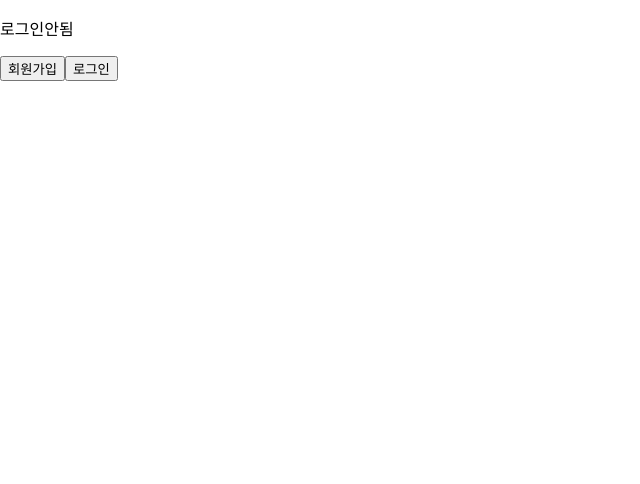
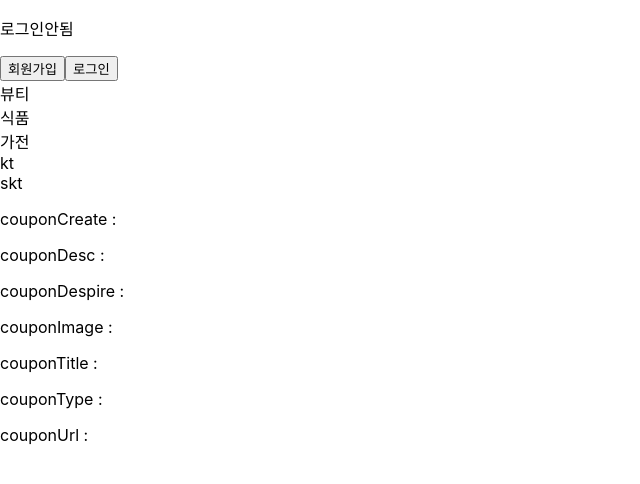
Before and after one commit to HangHae99-Team17/frontend, a React (Create React App) app: page /api/category in a window 1280 px wide. Shown: the top 484 px of the page, without its empty margins (0-640 px from the left). Built offline with nearby package versions, Linux system fonts and the light colour scheme.

Commit message:
category folders API 기능 수정
category folders API 기능 수정

```diff
--- a/package.json
+++ b/package.json
@@ -11,6 +11,7 @@
     "history": "^4.7.2",
     "immer": "^9.0.6",
     "react": "^17.0.2",
+    "react-datepicker": "^4.3.0",
     "react-dom": "^17.0.2",
     "react-redux": "^7.2.6",
     "react-router-dom": "^5.3.0",
--- a/src/common/axios.js
+++ b/src/common/axios.js
@@ -1,7 +1,7 @@
 import axios from "axios";
 
 const instance = axios.create({
-  baseURL: "http://3.34.199.152/",
+  baseURL: "http://13.209.12.105:8080/",
 });
 
 instance.interceptors.request.use((config) => {
@@ -19,7 +19,7 @@ export const apis = {
   logincheck: () => instance.get('api/user/show'),
   edituser: (user_info) => instance.put('/api/user/change',user_info),
   deluser: (password) => instance.post('/api/user/delete',password),
-  getCategory:() => instance.get('api/main'),
+  getCategory:(param) => instance.get(`api/category/${param}`),
   getFolders:() => instance.get('api/folders'),
 
   // 쿠폰 상세페이지 데이터 불러오기
--- a/src/components/Category2.js
+++ /dev/null
@@ -1,11 +0,0 @@
-import React from 'react';
-
-const Category2 = (props) => {
-    return (
-        <React.Fragment>
-            <p>{props.couponTitle}</p>
-        </React.Fragment>
-    );
-};
-
-export default Category2;
--- /dev/null
+++ b/src/components/Categorys.js
@@ -0,0 +1,27 @@
+import React, { useState } from 'react';
+import { history } from "../redux/configureStore"
+
+const Categorys = (props) => {
+    const category = ["뷰티","식품","가전","kt","skt"]
+
+
+    return (
+        <React.Fragment>
+             {category.map((item)=>{
+                return <div onClick={()=>{history.push(`/api/category/${item}`)}}>{item}</div>
+            })
+
+            }
+            <p>couponCreate : {props.couponCreate}</p>
+            <p>couponDesc : {props.couponDesc}</p>
+            <p>couponDespire : {props.couponDespire}</p>
+            <p>couponImage : {props.couponImage}</p>
+            <p>couponTitle : {props.couponTitle}</p>
+            <p>couponType : {props.couponType}</p>
+            <p>couponUrl : {props.couponUrl}</p>
+
+        </React.Fragment>
+    );
+};
+
+export default Categorys;
--- /dev/null
+++ b/src/components/Folder.js
@@ -0,0 +1,13 @@
+import React, { useState } from 'react';
+
+const Folder = (props) => {
+    const [type, setType] = useState();
+
+    return (
+        <React.Fragment>
+            <p>{props.couponTitle}</p>
+        </React.Fragment>
+    );
+};
+
+export default Folder;
--- a/src/pages/Category.js
+++ b/src/pages/Category.js
@@ -1,14 +1,16 @@
 import React,{ useEffect, useState } from 'react';
 import { useDispatch, useSelector } from "react-redux";
 import { categoryCreators } from '../redux/modules/category';
-import Category2 from '../components/Category2';
+import Categorys from '../components/Categorys';
 
-const Category = () => {
+const Category = (props) => {
     const dispatch = useDispatch();
+    const Type = props.match.params.type;
     const categorys = useSelector((state) => state.category.list);
 
+
     useEffect(() => {
-        dispatch(categoryCreators.getCategoryMiddleware());
+        dispatch(categoryCreators.getCategoryMiddleware(Type));
       }, []);
 
     return (
@@ -16,7 +18,7 @@ const Category = () => {
           <div>
           {categorys.map((category) => {
             return (
-              <Category2 key={category.id} {...category}/>
+              <Categorys key={category.id} {...category}/>
             );
           })}
           </div>
--- a/src/pages/Folders.js
+++ b/src/pages/Folders.js
@@ -1,6 +1,7 @@
 import React, { useEffect, useState } from 'react';
 import { useDispatch, useSelector } from "react-redux";
 import { foldersCreators } from '../redux/modules/folders';
+import Folder from '../components/Folder';
 
 const Folders = () => {
     const dispatch = useDispatch();
@@ -10,22 +11,10 @@ const Folders = () => {
         dispatch(foldersCreators.getFoldersMiddleware());
       }, []);
 
-    return (
+      return (
         <React.Fragment>
-          {folders &&
-          folders.map((item) => {
-            return (
-              <div key={item.id}>
-                <h3>{item.couponId}</h3>
-                <p>{item.couponimage}</p>
-                <p>{item.type}</p>
-                <p>{item.title}</p>
-                <p>{item.couponcreate}</p>
-                <p>{item.coupondespire}</p>
-              </div>
-            );
-          })}
-
+          <div>
+          </div>
         </React.Fragment>
     );
 };
--- a/src/redux/modules/category.js
+++ b/src/redux/modules/category.js
@@ -14,9 +14,10 @@ const initialState = {
 };
 
 // middleware
-const getCategoryMiddleware = () => {
-  return (dispatch) => {
-    apis.getCategory()
+const getCategoryMiddleware = (params) => {
+  return async (dispatch) => {
+    await apis
+    .getCategory(params)
       .then((res) => {
         console.log(res.data.data)
         const category_list = res.data.data;
--- a/src/shared/App.js
+++ b/src/shared/App.js
@@ -13,6 +13,7 @@ import SaleBox from "../pages/SaleBox";
 import Folders from "../pages/Folders";
 import Category from "../pages/Category";
 import Header from "../components/Header";
+import  Categorys from "../components/Categorys"
 import { actionCreators as userActions } from "../redux/modules/user";
 
 
@@ -38,8 +39,9 @@ function App() {
         <Route path="/mypage" exact component={MyPage} />
         <Route path="/salebox" exact component={SaleBox} />
         <Route path="/folders" exact component={Folders} />
-        <Route path="/category" exact component={Category} />
+        <Route path="/api/category" exact component={Categorys} />
         <Route path="/api/detail/:id" exact component={Detail} />
+        <Route path="/api/category/:type" exact component={Category}/>
       </ConnectedRouter>
       </Grid>
     </React.Fragment>
```
Also changed, not shown: 1 other file (tests, documents, lock files or other folders).
